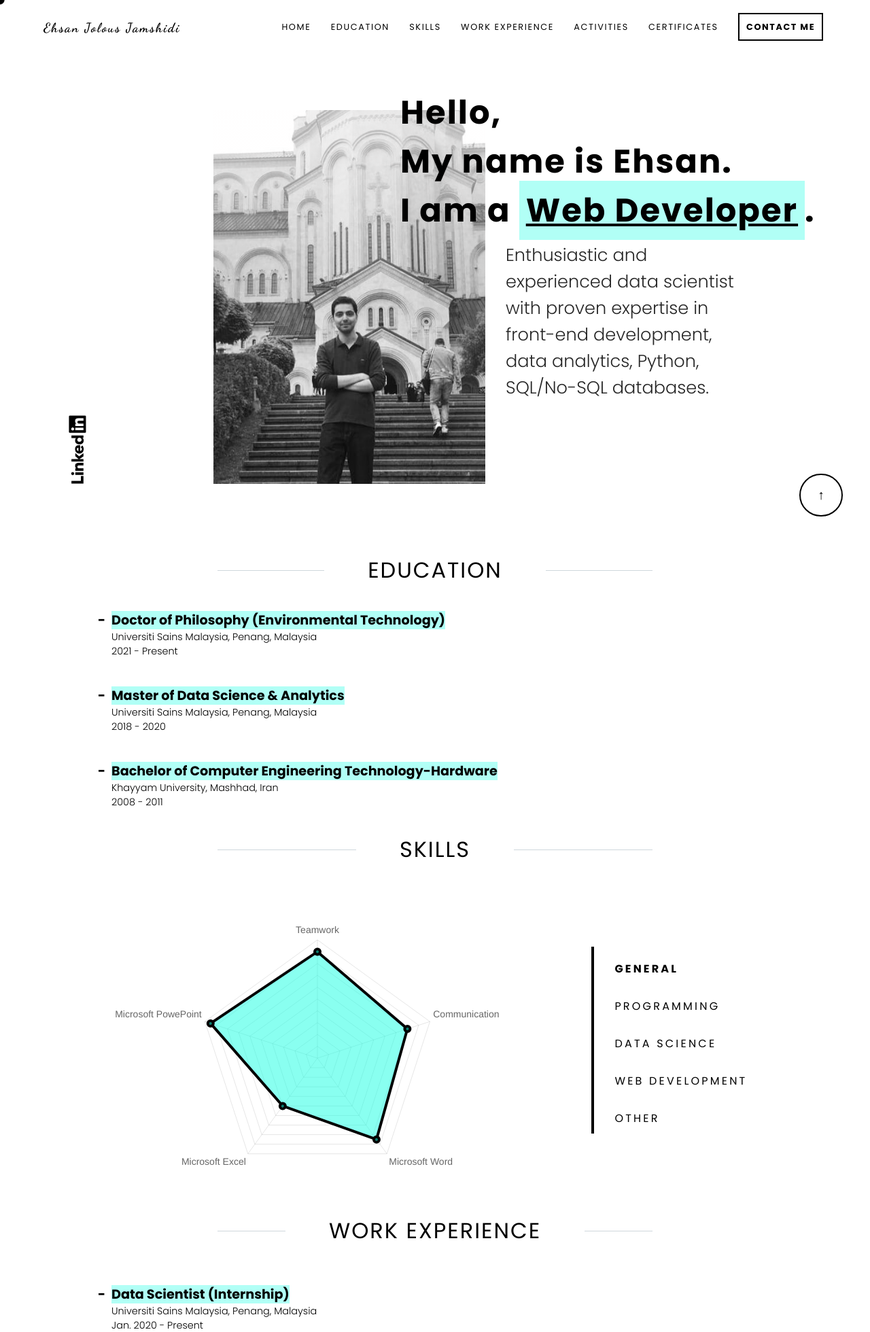
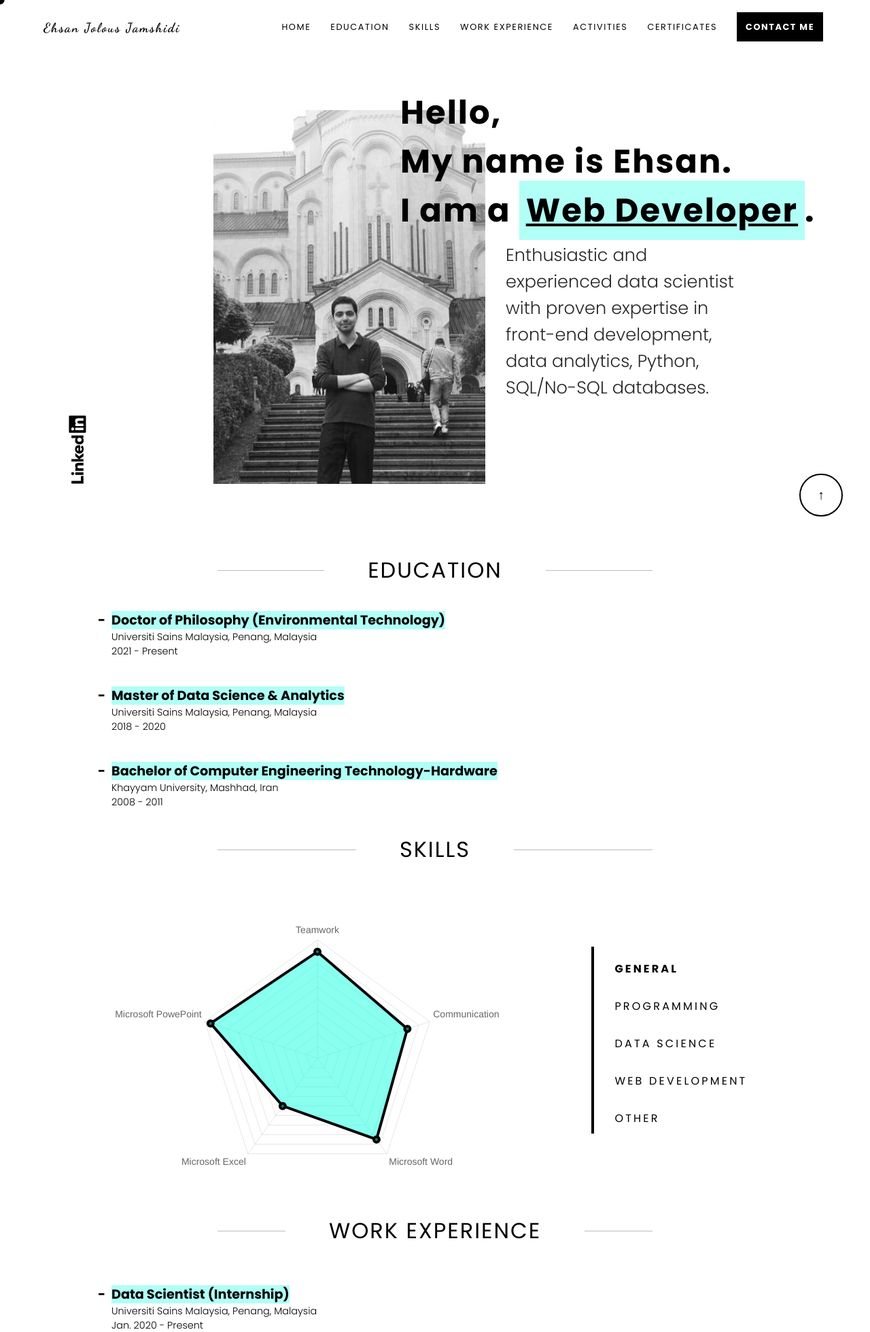
Before and after one commit to jolous/my_website, a PHP site: page / in a window 1280 px wide. Shown: the top 1960 px of the page at 68% size. Run offline with PHP 8.4, Linux system fonts and the light colour scheme.

Commit message:
mouse hover fixed

```diff
--- a/css/style.css
+++ b/css/style.css
@@ -310,9 +310,11 @@ nav h1 {
 }
 
 #contact {
-	border: 2px solid #000;
+	border: 3px solid #000;
+	background-color: #000;
+	color: white;
 	padding: 10px;
-	font-weight: bold;
+	font-weight: 800;
 }
 
 .cursor {
@@ -327,12 +329,12 @@ nav h1 {
 	transition: all 0.3s ease;
 	transition-property: background, transform;
 	transform-origin: 100% 100%;
-	z-index: -1;
+	z-index: 99;
 }
 
 .link-effect {
 	transform: scale(2.6);
-	background: #14ffe2;
+	background: rgba(20, 255, 226, 0.28);
 	border: none;
 }
 
@@ -539,7 +541,7 @@ nav h1 {
 	content: '';
 	flex: 1;
 	background: linear-gradient(to right, transparent, #d3d3f4, transparent);
-	border-bottom: 1px solid rgba(0, 42, 69, 0.19);
+	border-bottom: 1px solid rgba(0, 15, 25, 0.28);
 }
 
 .separator::before {
--- a/index.html
+++ b/index.html
@@ -347,7 +347,7 @@
 	<div class="titles" id="certificatesSection">
 		<h1 class="separator" style="font-weight: 400">CERTIFICATES</h1>
 	</div>
-	<div class="work-section-div" >
+	<div class="work-section-div">
 		<section class="work-section">
 			<div>
 				<ul>
@@ -373,9 +373,6 @@
 			<p>Copyright © 2020 Ehsan Jolous Jamshidi. All Rights Reserved</p>
 		</section>
 	</div>
-
-
-
 
 
 
```
Also changed, not shown: 1 other file.
